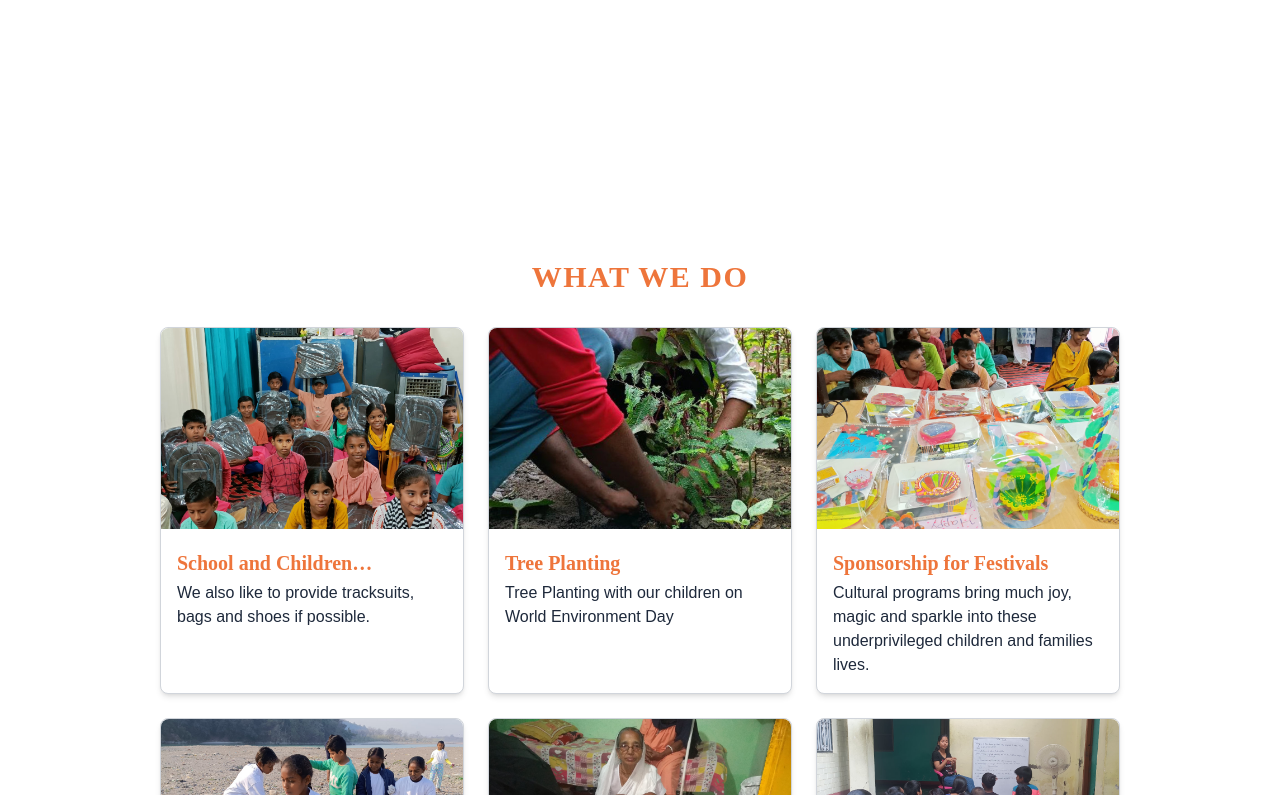
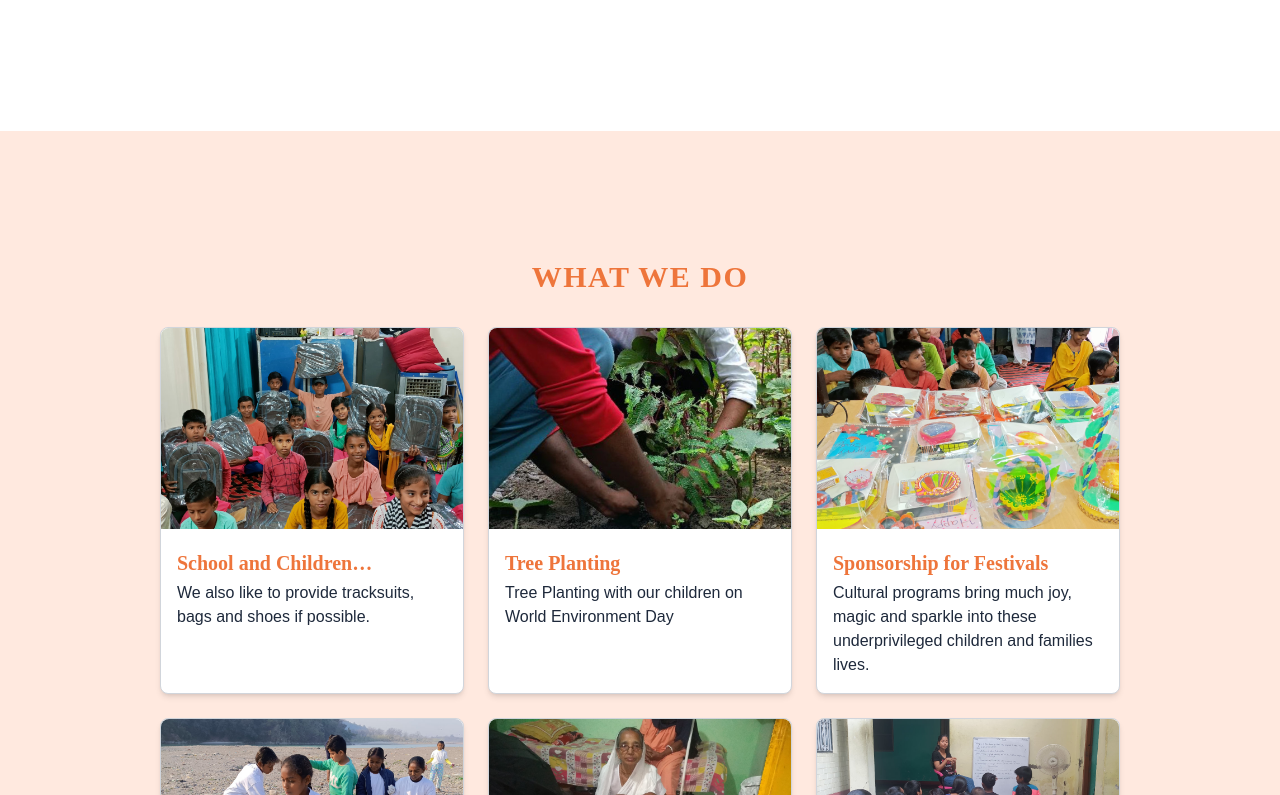
Before and after one commit to mohansky/Freedom-Group, a Next.js app: page / in a window 1280 px wide. Shown: the part 1685-2480 px from the top of the page. Built offline with nearby package versions, Linux system fonts and the light colour scheme.

Commit message:
Add files via upload

```diff
--- a/tailwind.config.js
+++ b/tailwind.config.js
@@ -27,7 +27,7 @@ module.exports = {
       colors: {
         'fgprimary': '#ee753b',
         'fgsecondary': '#23ab6c',
-        'pink': '#ff49db',
+        'fgprimarybg': '#ffe9df',
       },
       screens: {
         '2xl': '1600px',
```
